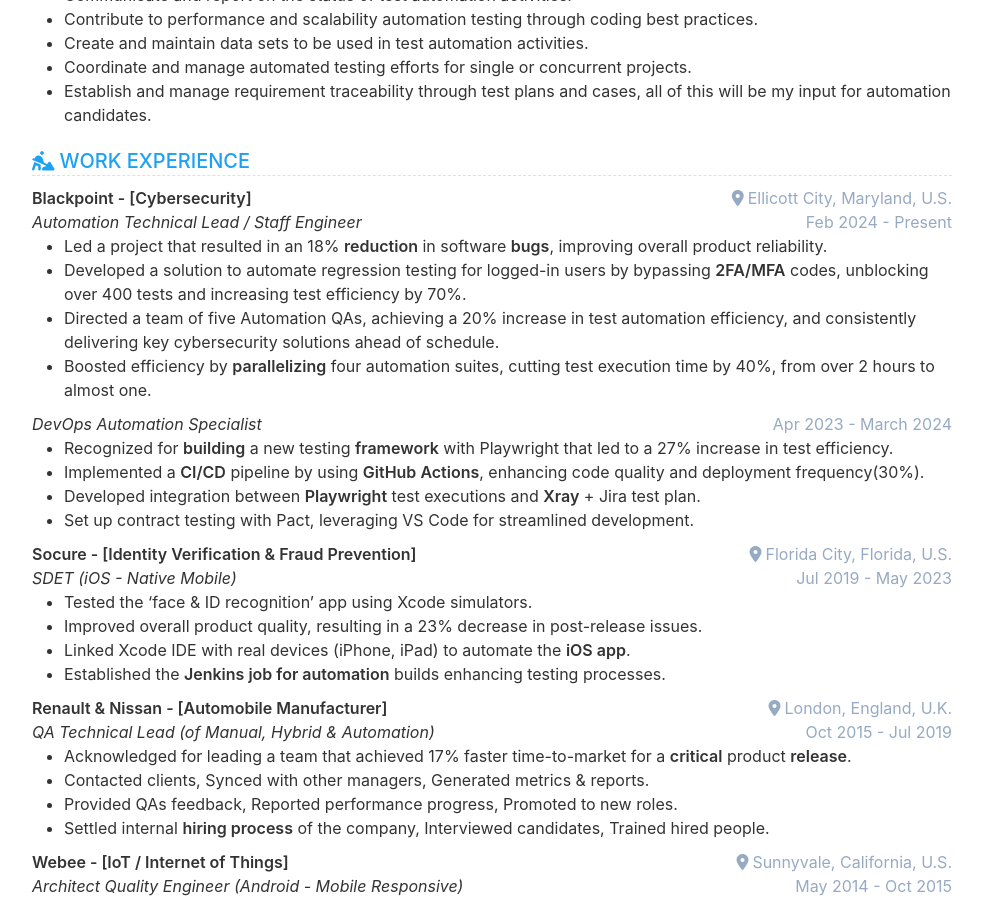
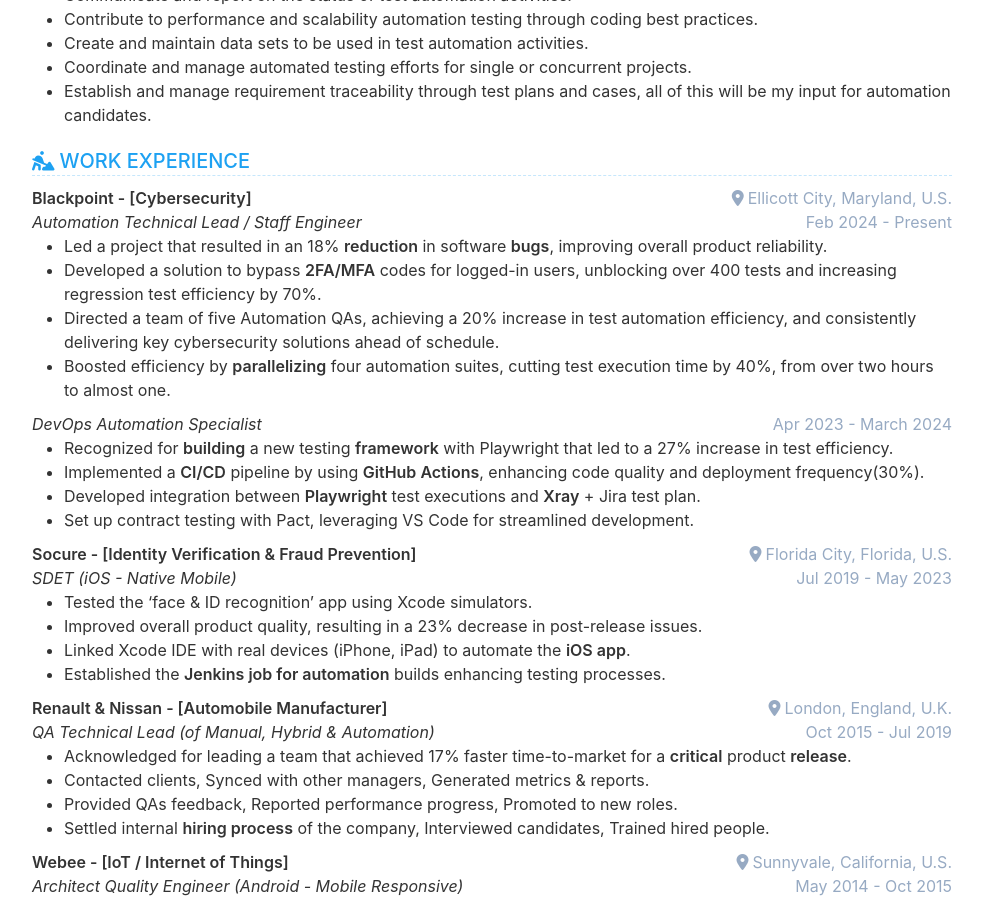
Before and after one commit to cvera08/full-resume, a Jekyll site: the page built from index.html, in a window 1280 px wide and 900 px high, scrolled down 1795 px. Shown: the whole window, without its empty margins (148-1131 px from the left). Built offline with Jekyll 4.4.1, drawn with Linux system fonts in a browser that asks for light colours.

Commit message:
feat: improved staff eng description

```diff
--- a/_data/data.yml
+++ b/_data/data.yml
@@ -124,9 +124,9 @@ experience:
       location: Ellicott City, Maryland, U.S.
       description: |
         - Led a project that resulted in an 18% **reduction** in software **bugs**, improving overall product reliability.
-        - Developed a solution to automate regression testing for logged-in users by bypassing **2FA/MFA** codes, unblocking over 400 tests and increasing test efficiency by 70%.
+        - Developed a solution to bypass **2FA/MFA** codes for logged-in users, unblocking over 400 tests and increasing regression test efficiency by 70%.
         - Directed a team of five Automation QAs, achieving a 20% increase in test automation efficiency, and consistently delivering key cybersecurity solutions ahead of schedule.
-        - Boosted efficiency by **parallelizing** four automation suites, cutting test execution time by 40%, from over 2 hours to almost one.
+        - Boosted efficiency by **parallelizing** four automation suites, cutting test execution time by 40%, from over two hours to almost one.
     - company: Blackpoint - [Cybersecurity]
       link:
       tags:
```
